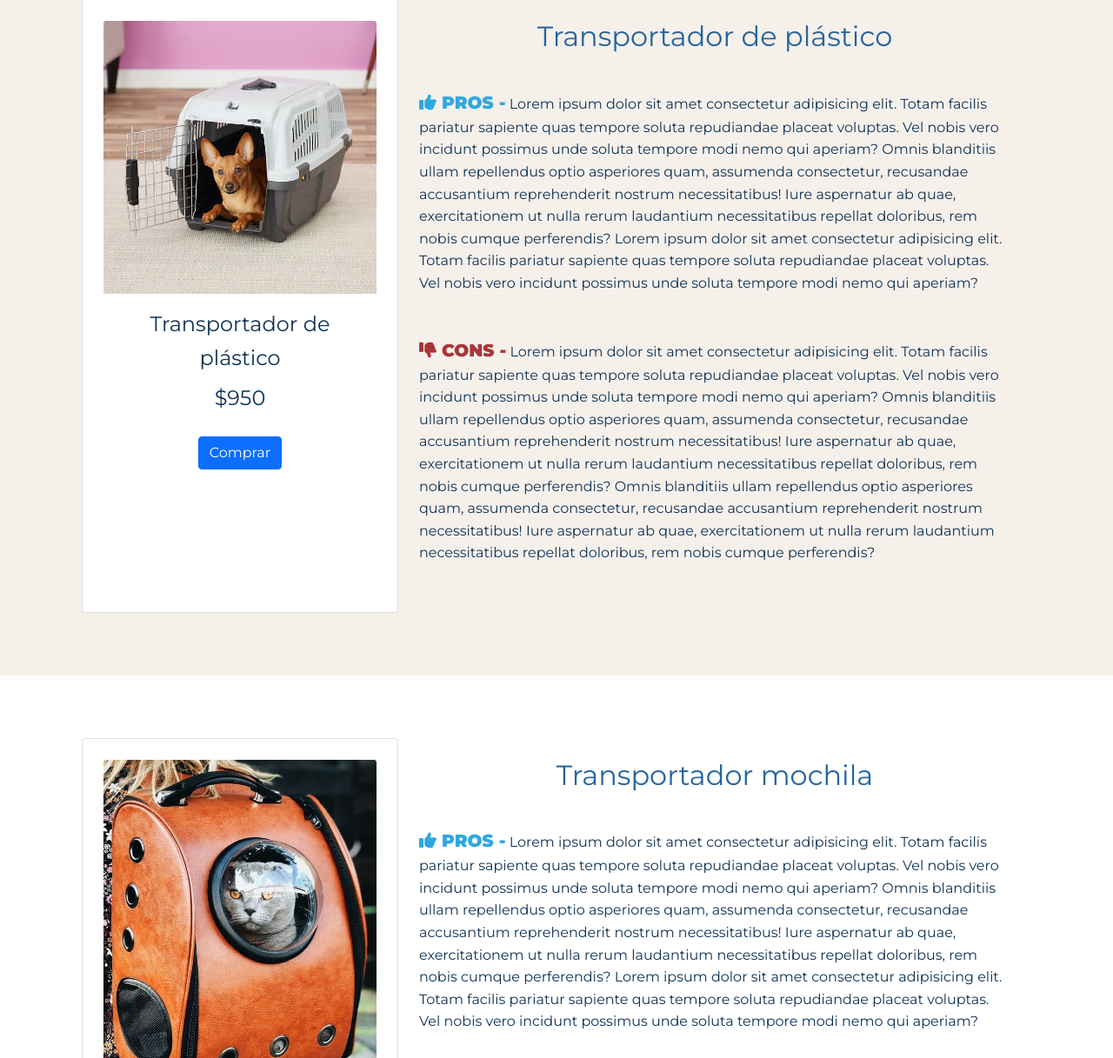
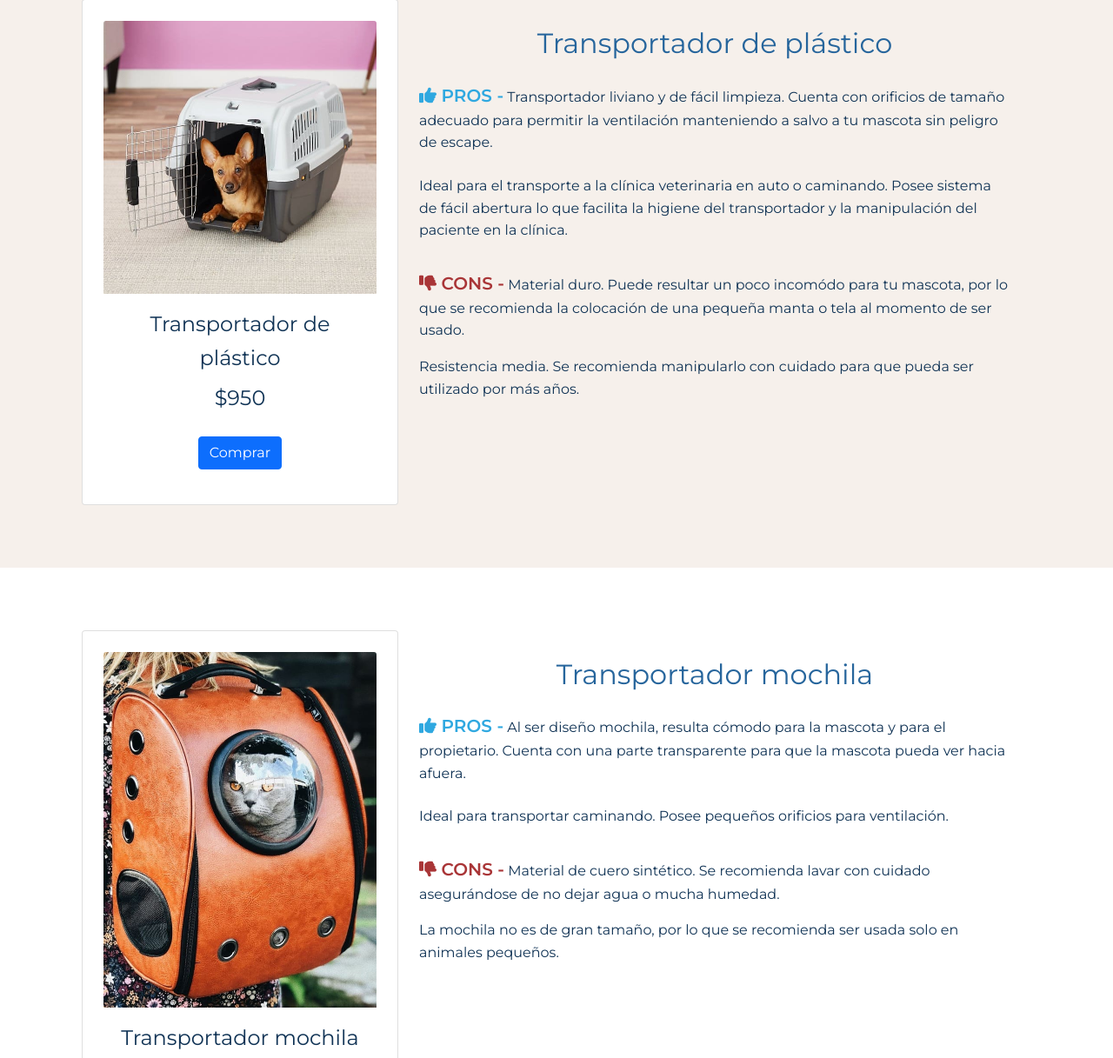
Before and after one commit to marcela-acosta/veterinariaTama_acosta, a website: page pages/tienda.html in a window 1280 px wide. Shown: the part 299-1516 px from the top of the page at 87% size. Drawn offline with nearby package versions, Linux system fonts and the light colour scheme.

Commit message:
Agrega texto

```diff
--- a/pages/tienda.html
+++ b/pages/tienda.html
@@ -5,11 +5,13 @@
     <meta charset="UTF-8">
     <meta http-equiv="X-UA-Compatible" content="IE=edge">
     <meta name="viewport" content="width=device-width, initial-scale=1.0">
-    <meta name="keywords" content="veterinaria, perro, gato, transportador, mascota">
-    <meta name="description" content="Veterinaria con más de 50 años de trayectoria. Lunes a sábado 9 a 19 hs. Cno. Carrasco 5975. Teléfono 22446688">
+    <meta name="keywords"
+        content="veterinaria, perro, gato, transportador, mascota, vacunas, microchip, viaje animales">
+    <meta name="description"
+        content="Veterinaria con más de 50 años de trayectoria. Lunes a sábado 9 a 19 hs. Cno. Carrasco 5975. Teléfono 22446688">
     <title>Veterinaria Tama - Transportador</title>
     <!-- Google Fonts -->
-    <link href="https://fonts.googleapis.com/css2?family=Montserrat:wght@400;900&family=Ubuntu&display=swap"
+    <link href="https://fonts.googleapis.com/css2?family=Montserrat:wght@400;600&family=Ubuntu&display=swap"
         rel="stylesheet">
     <!-- Favicon -->
     <link rel="shortcut icon" href="../favicon/favicon.ico">
@@ -110,8 +112,7 @@
                                 <div class="modal-footer">
                                     <button type="button" class="btn btn-secondary"
                                         data-bs-dismiss="modal">Cerrar</button>
-                                        <script
-                                            src="https://www.mercadopago.com.uy/integrations/v1/web-payment-checkout.js"
+                                    <script src="https://www.mercadopago.com.uy/integrations/v1/web-payment-checkout.js"
                                         data-preference-id="143856836-44d32970-10ed-4af4-900a-055b18a8e4fe"
                                         data-source="button">
                                         </script>
@@ -120,52 +121,21 @@
                         </div>
                     </div>
                     <div class="animate__animated animate__fadeInUp col-xl-8 col-lg-12 p-4">
-                            <h2 class="pb-3">Transportador de plástico</h2>
-                            <p class="text-start py-3"><span class="pros fs-5 fw-bold"><i class="fa-solid fa-thumbs-up"></i> PROS -</span> Lorem ipsum dolor sit amet
-                                consectetur adipisicing elit. Totam
-                                facilis
-                                pariatur sapiente quas tempore soluta repudiandae placeat voluptas. Vel nobis vero
-                                incidunt
-                                possimus
-                                unde soluta tempore modi nemo
-                                qui aperiam? Omnis blanditiis ullam repellendus optio asperiores quam, assumenda
-                                consectetur,
-                                recusandae
-                                accusantium reprehenderit nostrum necessitatibus! Iure aspernatur ab quae,
-                                exercitationem ut
-                                nulla
-                                rerum
-                                laudantium necessitatibus repellat doloribus, rem nobis cumque perferendis? Lorem ipsum
-                                dolor sit amet consectetur adipisicing elit. Totam
-                                facilis
-                                pariatur sapiente quas tempore soluta repudiandae placeat voluptas. Vel nobis vero
-                                incidunt
-                                possimus
-                                unde soluta tempore modi nemo
-                                qui aperiam?</p>
-                            <p class="text-start py-3"><span class="cons fs-5 fw-bold"><i class="fa-solid fa-thumbs-down"></i> CONS -</span> Lorem ipsum dolor sit
-                                amet consectetur adipisicing elit. Totam
-                                facilis
-                                pariatur sapiente quas tempore soluta repudiandae placeat voluptas. Vel nobis vero
-                                incidunt
-                                possimus
-                                unde soluta tempore modi nemo
-                                qui aperiam? Omnis blanditiis ullam repellendus optio asperiores quam, assumenda
-                                consectetur,
-                                recusandae
-                                accusantium reprehenderit nostrum necessitatibus! Iure aspernatur ab quae,
-                                exercitationem ut
-                                nulla
-                                rerum
-                                laudantium necessitatibus repellat doloribus, rem nobis cumque perferendis? Omnis
-                                blanditiis ullam repellendus optio asperiores quam, assumenda
-                                consectetur,
-                                recusandae
-                                accusantium reprehenderit nostrum necessitatibus! Iure aspernatur ab quae,
-                                exercitationem ut
-                                nulla
-                                rerum
-                                laudantium necessitatibus repellat doloribus, rem nobis cumque perferendis?</p>
+                        <h2 class="py-2">Transportador de plástico</h2>
+                        <p class="text-start py-2"><span class="pros fs-5 fw-bold"><i class="fa-solid fa-thumbs-up"></i>
+                                PROS -</span> Transportador liviano y de fácil limpieza. Cuenta con orificios de tamaño
+                            adecuado para permitir la ventilación manteniendo a salvo a tu mascota sin peligro de
+                            escape.</p>
+                        <p class="text-start">Ideal para el transporte a la clínica veterinaria en auto o caminando.
+                            Posee sistema
+                            de fácil abertura lo que facilita la higiene del transportador y la manipulación del
+                            paciente en la clínica.</p>
+                        <p class="text-start pt-3"><span class="cons fs-5 fw-bold"><i
+                                    class="fa-solid fa-thumbs-down"></i> CONS -</span> Material duro. Puede resultar un
+                            poco incomódo para tu mascota, por lo que se recomienda la colocación de una pequeña manta o
+                            tela al momento de ser usado.</p>
+                        <p class="text-start">Resistencia media. Se recomienda manipularlo con cuidado para que pueda
+                            ser utilizado por más años.</p>
                     </div>
                 </div>
             </div>
@@ -208,52 +178,17 @@
                         </div>
                     </div>
                     <div class="col-xl-8 col-lg-12 p-4">
-                        <h2 class="pb-3">Transportador mochila</h2>
-                        <p class="text-start py-3"><span class="pros fs-5 fw-bold"><i class="fa-solid fa-thumbs-up"></i> PROS -</span> Lorem ipsum dolor sit amet
-                            consectetur adipisicing elit. Totam
-                            facilis
-                            pariatur sapiente quas tempore soluta repudiandae placeat voluptas. Vel nobis vero
-                            incidunt
-                            possimus
-                            unde soluta tempore modi nemo
-                            qui aperiam? Omnis blanditiis ullam repellendus optio asperiores quam, assumenda
-                            consectetur,
-                            recusandae
-                            accusantium reprehenderit nostrum necessitatibus! Iure aspernatur ab quae,
-                            exercitationem ut
-                            nulla
-                            rerum
-                            laudantium necessitatibus repellat doloribus, rem nobis cumque perferendis? Lorem ipsum
-                            dolor sit amet consectetur adipisicing elit. Totam
-                            facilis
-                            pariatur sapiente quas tempore soluta repudiandae placeat voluptas. Vel nobis vero
-                            incidunt
-                            possimus
-                            unde soluta tempore modi nemo
-                            qui aperiam?</p>
-                        <p class="text-start py-3"><span class="cons fs-5 fw-bold"><i class="fa-solid fa-thumbs-down"></i> CONS -</span> Lorem ipsum dolor sit amet
-                            consectetur adipisicing elit. Totam
-                            facilis
-                            pariatur sapiente quas tempore soluta repudiandae placeat voluptas. Vel nobis vero
-                            incidunt
-                            possimus
-                            unde soluta tempore modi nemo
-                            qui aperiam? Omnis blanditiis ullam repellendus optio asperiores quam, assumenda
-                            consectetur,
-                            recusandae
-                            accusantium reprehenderit nostrum necessitatibus! Iure aspernatur ab quae,
-                            exercitationem ut
-                            nulla
-                            rerum
-                            laudantium necessitatibus repellat doloribus, rem nobis cumque perferendis? Omnis blanditiis
-                            ullam repellendus optio asperiores quam, assumenda
-                            consectetur,
-                            recusandae
-                            accusantium reprehenderit nostrum necessitatibus! Iure aspernatur ab quae,
-                            exercitationem ut
-                            nulla
-                            rerum
-                            laudantium necessitatibus repellat doloribus, rem nobis cumque perferendis?</p>
+                        <h2 class="py-2">Transportador mochila</h2>
+                        <p class="text-start py-2"><span class="pros fs-5 fw-bold"><i class="fa-solid fa-thumbs-up"></i>
+                                PROS -</span> Al ser diseño mochila, resulta cómodo para la mascota y para el
+                            propietario. Cuenta con una parte transparente para que la mascota pueda ver hacia afuera.</p>
+                            <p class="text-start">Ideal para transportar caminando. Posee pequeños orificios para ventilación.</p>
+                        <p class="text-start pt-3"><span class="cons fs-5 fw-bold"><i
+                                    class="fa-solid fa-thumbs-down"></i> CONS -</span> Material de cuero sintético. Se
+                            recomienda lavar con cuidado asegurándose de no dejar agua o mucha humedad.</p>
+                            <p class="text-start">La mochila no es
+                            de
+                            gran tamaño, por lo que se recomienda ser usada solo en animales pequeños.</p>
                     </div>
                 </div>
             </div>
@@ -296,37 +231,17 @@
                         </div>
                     </div>
                     <div class="col-xl-8 col-lg-12 p-4">
-                        <h2 class="pb-3">Transportador burbuja</h2>
-                        <p class="text-start py-3"><span class="pros fs-5 fw-bold"><i class="fa-solid fa-thumbs-up"></i> PROS -</span> Lorem ipsum dolor sit amet
-                            consectetur adipisicing elit. Totam
-                            facilis
-                            pariatur sapiente quas tempore soluta repudiandae placeat voluptas. Vel nobis vero
-                            incidunt
-                            possimus
-                            unde soluta tempore modi nemo
-                            qui aperiam? Omnis blanditiis ullam repellendus optio asperiores quam, assumenda
-                            consectetur,
-                            recusandae
-                            accusantium reprehenderit nostrum necessitatibus! Iure aspernatur ab quae,
-                            exercitationem ut
-                            nulla
-                            rerum
-                            laudantium necessitatibus repellat doloribus, rem nobis cumque perferendis?</p>
-                        <p class="text-start py-3"><span class="cons fs-5 fw-bold"><i class="fa-solid fa-thumbs-down"></i> CONS -</span> Lorem ipsum dolor sit amet
-                            consectetur adipisicing elit. Totam
-                            facilis
-                            pariatur sapiente quas tempore soluta repudiandae placeat voluptas. Vel nobis vero
-                            incidunt
-                            possimus
-                            unde soluta tempore modi nemo
-                            qui aperiam? Omnis blanditiis ullam repellendus optio asperiores quam, assumenda
-                            consectetur,
-                            recusandae
-                            accusantium reprehenderit nostrum necessitatibus! Iure aspernatur ab quae,
-                            exercitationem ut
-                            nulla
-                            rerum
-                            laudantium necessitatibus repellat doloribus, rem nobis cumque perferendis?</p>
+                        <h2 class="py-2">Transportador burbuja</h2>
+                        <p class="text-start py-2"><span class="pros fs-5 fw-bold"><i class="fa-solid fa-thumbs-up"></i>
+                                PROS -</span> Diseño moderno siendo cómodo para ser usado como transportador o como
+                            cama. Trae incorporada una cama para que tu mascota se sienta como un rey.</p>
+                            <p class="text-start">Posee pequeños orificios
+                            para ventilación. Cuenta con abertura con un diseño que permite que el transportador se
+                            transforme en cama.</p>
+                        <p class="text-start pt-3"><span class="cons fs-5 fw-bold"><i
+                                    class="fa-solid fa-thumbs-down"></i> CONS -</span> Material de plástico de resistencia media. Se aconseja manipularlo con cuidado para que dure más años.</p>
+                            <p class="text-start">No es cómodo para transportar
+                                caminando. Se recomienda ser utilizado en auto.</p>
                     </div>
                 </div>
             </div>
```
Lines whose indentation alone changed are shown as unchanged.
